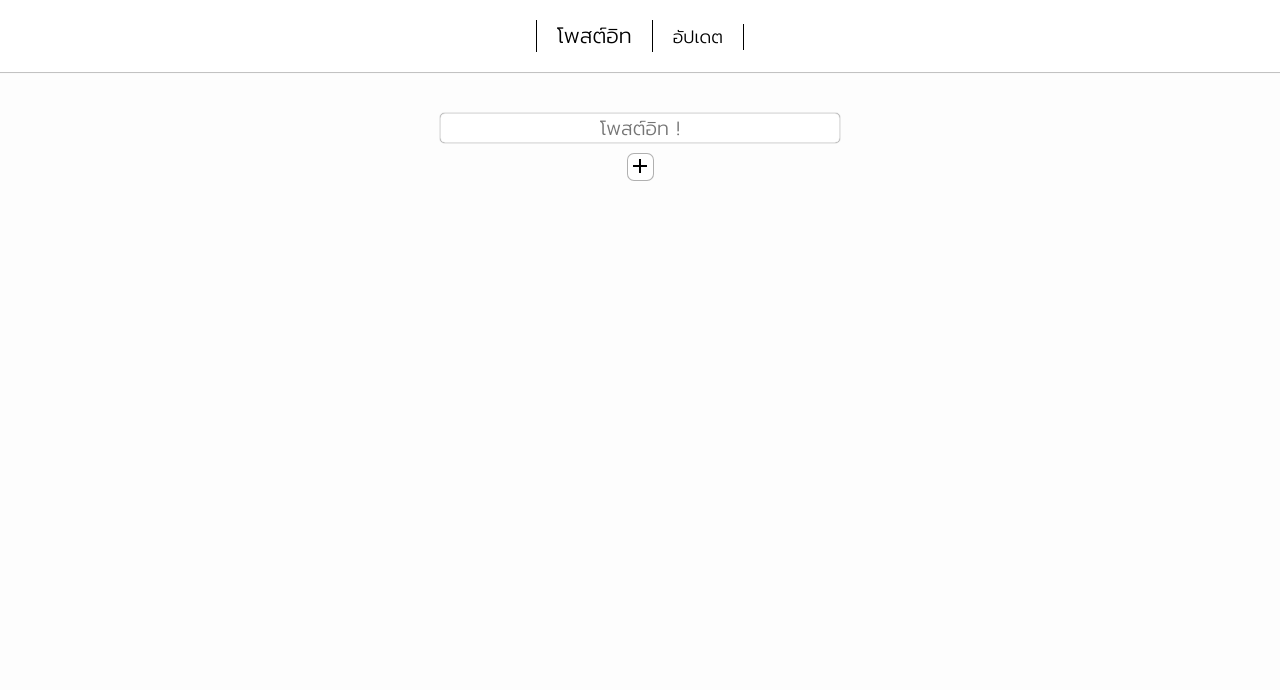
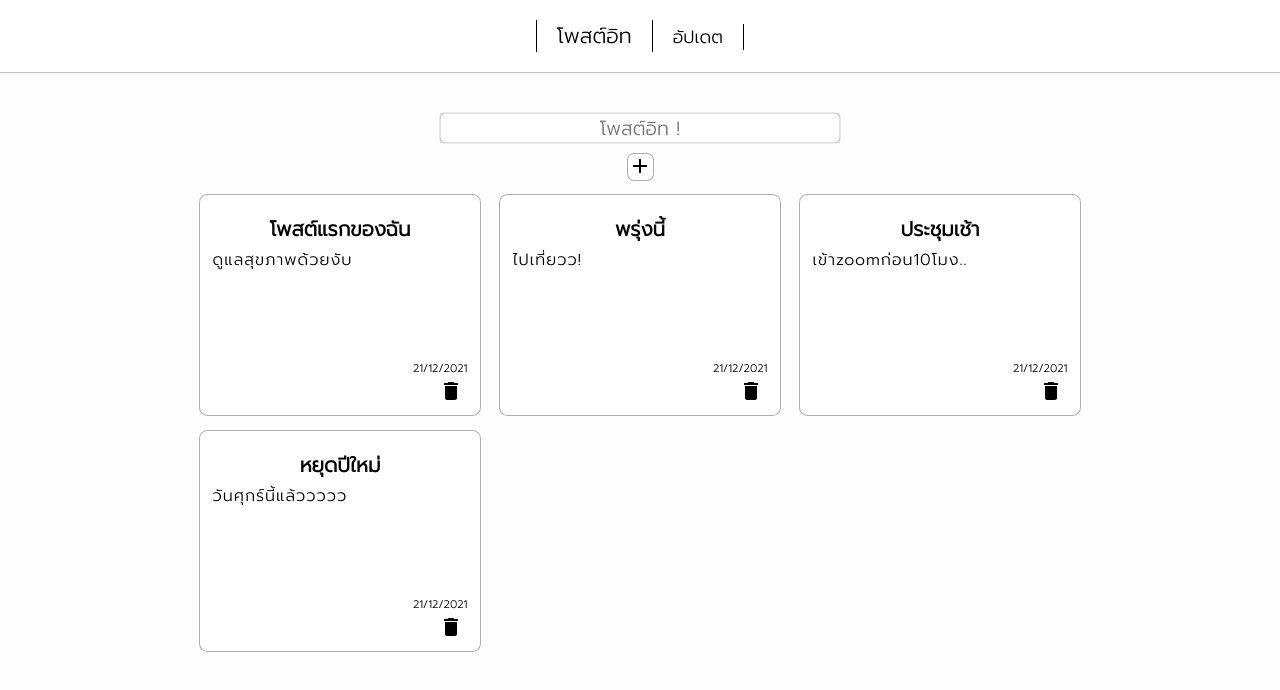
Before and after one commit to kiart-tantasi/note-app-react-client, a React (Create React App) app: page / in a window 1280 px wide. Shown: the top 690 px of the page. Built offline with nearby package versions, Linux system fonts and the light colour scheme; a web font is replaced by a local one.

Commit message:
ready to deploy on heroku

```diff
--- a/src/App.js
+++ b/src/App.js
@@ -1,6 +1,6 @@
 import "./App.css";
 import "./Media-Query.css";
-import React, { useState, useContext } from "react";
+import React, { useContext } from "react";
 import ShowNote from "./Showing Note/ShowNote";
 import UpdateNote from "./Updating Note/UpdateNote";
 import AddNote from "./Adding Note/AddNote";
@@ -9,25 +9,14 @@ import { Routes, Route } from "react-router-dom";
 import LocalStorageContext from "./share/LocalStorageContext";
 
 export default function App() {
-  //state
+
   const LocalStorageCTX = useContext(LocalStorageContext);
-  const [data, setData] = useState([]);
+  const data = LocalStorageCTX.posts;
+  const addPost = LocalStorageCTX.addPost;
+  const deletePost = LocalStorageCTX.deletePost;
+  const updatePost = LocalStorageCTX.updatePost;
 
-  useState(() => {
-    console.log(LocalStorageCTX.posts);
-  },[])
-
-  //fetch data
-  // function fetchData() {
-  //   fetch("http://localhost:5000/items")
-  //     .then((res) => res.json())
-  //     .then((data) => {
-  //       setData(data);
-  //     })
-  //     .catch((error) => console.log(error.message));
-  // }
-
-  //Adding
+  //ADDING
   function submitInput(item, des) {
 
     // Fill(s) is/are blanks.
@@ -46,60 +35,24 @@ export default function App() {
       return;
     }
 
-    // const requestOptions = {
-    //   method: "POST",
-    //   headers: { "Content-Type": "application/json" },
-    //   body: JSON.stringify({ item: itemName, des: des, date: getTimeNow }),
-    // };
-    // fetch("http://localhost:5000/items", requestOptions)
-    //   .then((res) => res.json())
-    //   .then((data) => setData(data))
-    //   .catch((error) => {
-    //     console.log(error.message);
-    //   });
     const itemName = item.trim();
-    LocalStorageCTX.addPost(itemName, des);
+    addPost(itemName, des);
     return "success";
   }
 
-  //Deleting
+  //DELETING
   function deleteItem(id) {
-    // const requestOptions = {
-    //   method: "DELETE",
-    // };
-    // fetch("http://localhost:5000/items/" + id, requestOptions)
-    //   .then((res) => {
-    //     if (res.ok) {
-    //       setData((prev) => {
-    //         return prev.filter((x) => x._id !== id);
-    //       });
-    //     }
-    //   })
-    //   .catch((error) => console.log("DELETING ERROR:", error.message));
-    alert("Deleted.")
+    deletePost(id);
+    return "success";
   }
 
-  //Updating
+  //UPDATING
   function updateDes(id, des) {
     if (des.length === 0) {
       alert("โปรดระบุรายละเอียดการอัปเดต");
       return;
     }
-    // const requestOptions = {
-    //   method: "PATCH",
-    //   headers: { "Content-Type": "application/json" },
-    //   body: JSON.stringify({ des: des }),
-    // };
-    // fetch("http://localhost:5000/items/" + id, requestOptions)
-    //   .then((res) => {
-    //     if (res.ok) {
-    //       setData((prev) => {
-    //         return prev.map((x) => (x._id === id ? { ...x, des: des } : x));
-    //       });
-    //     }
-    //   })
-    //   .catch((error) => console.log("UPDATING ERROR:", error.message));
-    alert("Updated.")
+    updatePost(id,des);
     return "success";
   }
 
--- a/src/share/LocalStorageContext.js
+++ b/src/share/LocalStorageContext.js
@@ -1,33 +1,58 @@
 import React, { useState } from "react";
 
-const LocalStorageContext = React.createContext([]);
+const LocalStorageContext = React.createContext({
+  posts: [],
+  addPost: () => {},
+});
 
 function LocalStorageContextProvider(props) {
-  let initialPost = [
-    {
-      _id: "0001",
-      item: "โพสต์แรกของฉัน",
-      des: "ดูแลสุขภาพด้วยนะครับ",
-      date: 1640086692179,
-      __v: 0,
-    },
+  let initialPosts = [
+    {_id: 1,item: "โพสต์แรกของฉัน", des:"ดูแลสุขภาพด้วยงับ", date: 1640098139826},
+    {_id: 2,item: "พรุ่งนี้", des:"ไปเที่ยวว!", date: 1640098139826},
+    {_id: 3,item: "ประชุมเช้า", des:"เข้าzoomก่อน10โมง..", date: 1640098139826},
+    {_id: 4,item: "หยุดปีใหม่", des:"วันศุกร์นี้แล้ววววว", date: 1640098139826},
   ];
-  if (localStorage.getItem("posts")) {
-      initialPost = JSON.parse(localStorage.getItem("posts"));
+
+  if (localStorage.getItem("myPostIt")) {
+    initialPosts = JSON.parse(localStorage.getItem("myPostIt"));
   }
-  const [posts, setPosts] = useState(initialPost);
+
+  const [posts, setPosts] = useState(initialPosts);
 
   function addPost(item, des) {
-      const time = new Date().getTime();
-      const newPosts = [{ _id: Math.random() * time, item: item, des: des, date: time },...posts]
-      setPosts(newPosts);
-      localStorage.setItem("posts", JSON.stringify({myPosts: newPosts}));
+    const time = new Date().getTime();
+    const newPosts = [
+      {
+        _id: Math.ceil(Math.random() * 543 * time).toString(),
+        item: item,
+        des: des,
+        date: time,
+      },
+      ...posts,
+    ];
+    setPosts(newPosts);
+    localStorage.setItem("myPostIt", JSON.stringify(newPosts));
+  }
+
+  function deletePost(id) {
+    const newPosts = posts.filter((x) => x._id !== id);
+    setPosts(newPosts);
+    localStorage.setItem("myPostIt", JSON.stringify(newPosts));
+  }
+
+  function updatePost(id, des) {
+    const newPosts = posts.map((x) => (x._id === id ? { ...x, des: des } : x));
+    setPosts(newPosts);
+    localStorage.setItem("myPostIt", JSON.stringify(newPosts));
   }
 
   const context = {
     posts: posts,
     addPost: addPost,
+    deletePost: deletePost,
+    updatePost: updatePost,
   };
+
   return (
     <LocalStorageContext.Provider value={context}>
       {props.children}
```
